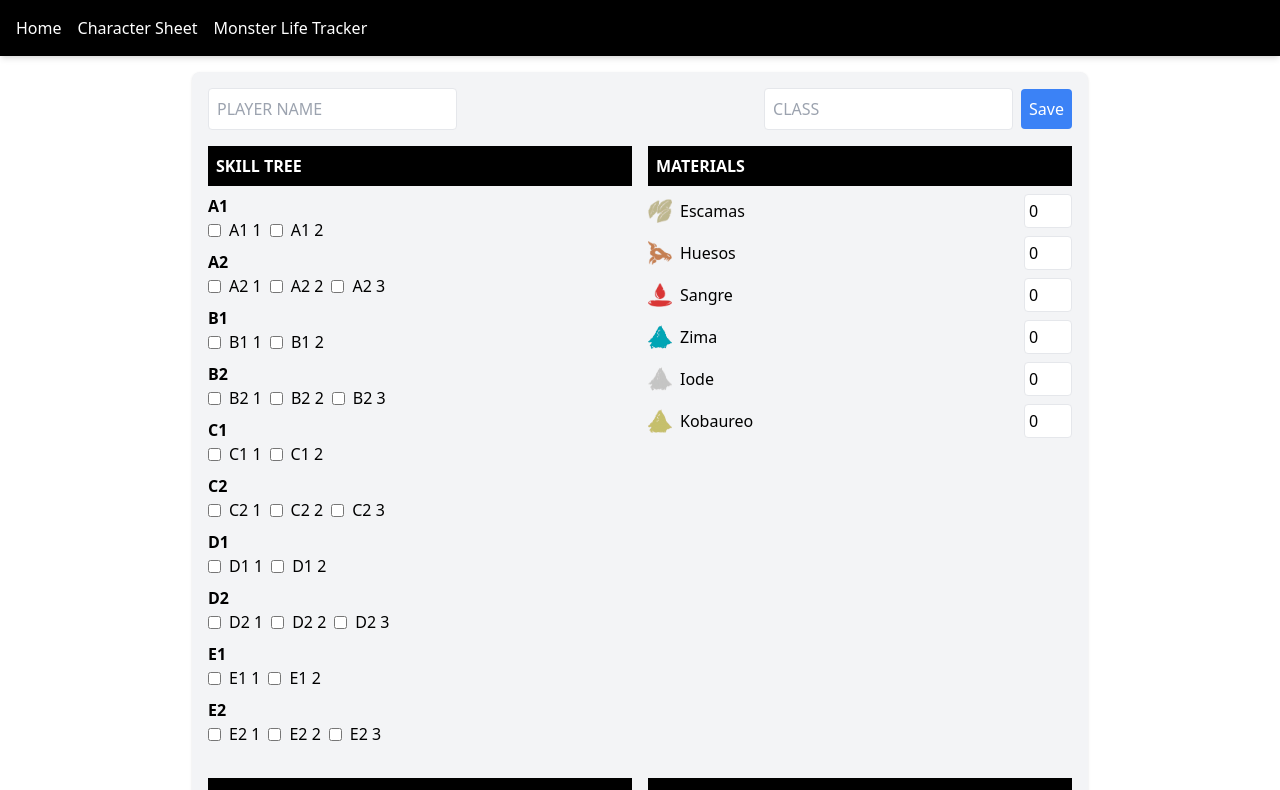
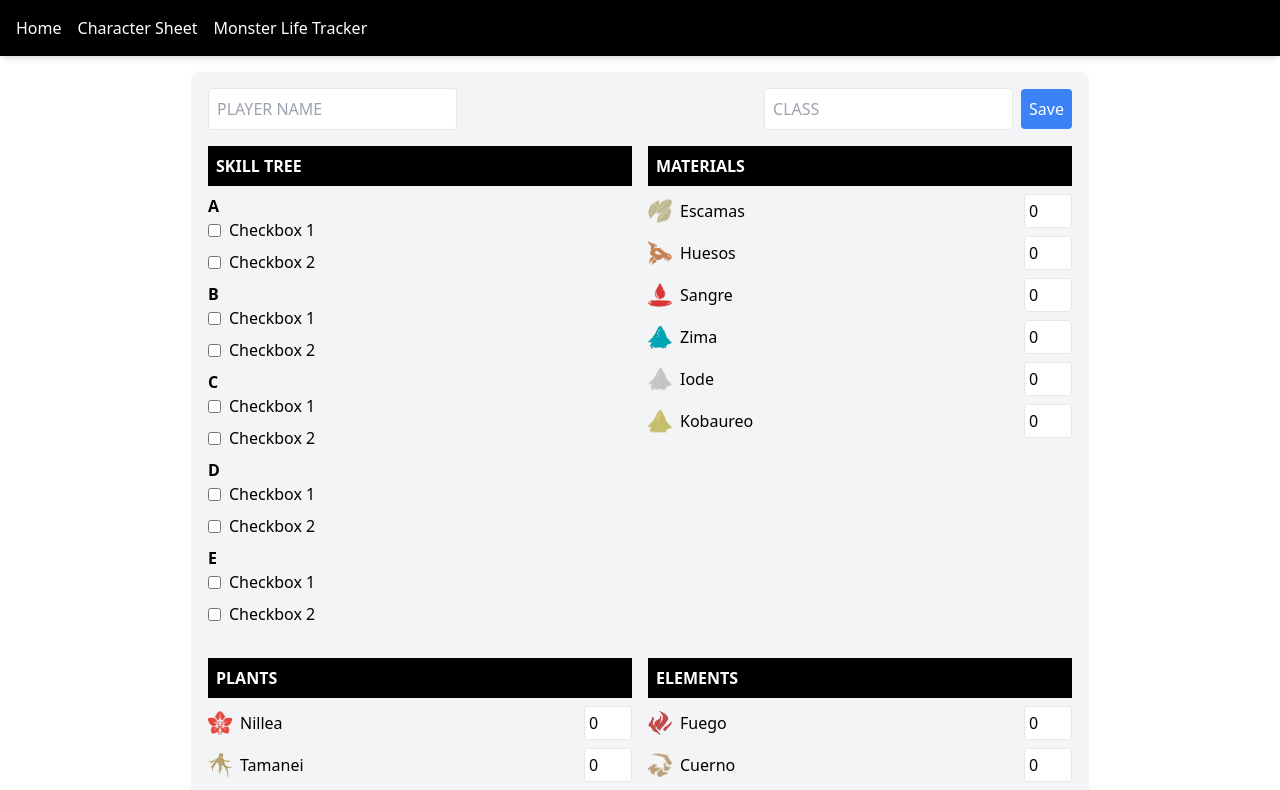
Before and after one commit to AdrianWheels/Primal, a React (Create React App) app: page /character-sheet in a window 1280 px wide. Shown: the top 790 px of the page. Built offline with nearby package versions, Linux system fonts and the light colour scheme.

Commit message:
Actualizar el skill tree errores

```diff
--- a/src/character-sheet-component.tsx
+++ b/src/character-sheet-component.tsx
@@ -69,16 +69,11 @@ const defaultCharacter: Character = {
   name: "",
   class: "",
   skills: {
-    A1: [false, false],
-    A2: [false, false, false],
-    B1: [false, false],
-    B2: [false, false, false],
-    C1: [false, false],
-    C2: [false, false, false],
-    D1: [false, false],
-    D2: [false, false, false],
-    E1: [false, false],
-    E2: [false, false, false],
+    A: [false, false],
+    B: [false, false],
+    C: [false, false],
+    D: [false, false],
+    E: [false, false],
   },
   materials: {
     escamas: 0,
@@ -110,6 +105,7 @@ const defaultCharacter: Character = {
   notes: "",
 };
 
+
 const CharacterSheet: React.FC = () => {
   const [character, setCharacter] = useState<Character>(defaultCharacter);
   const [characters, setCharacters] = useState<Character[]>([]);
@@ -131,7 +127,7 @@ const CharacterSheet: React.FC = () => {
   const handleInputChange = (
     section: keyof Character,
     key: string,
-    value: string | number | boolean,
+    value: boolean,
     index?: number
   ) => {
     if (section === "skills" && index !== undefined) {
@@ -140,7 +136,7 @@ const CharacterSheet: React.FC = () => {
         skills: {
           ...prev.skills,
           [key]: prev.skills[key].map((item, i) =>
-            i === index ? (value as boolean) : item
+            i === index ? (value ? item : "") : item
           ),
         },
       }));
@@ -159,6 +155,7 @@ const CharacterSheet: React.FC = () => {
       }));
     }
   };
+
 
   const saveCharacter = () => {
     const newCharacters = [...characters, character];
@@ -194,25 +191,26 @@ const CharacterSheet: React.FC = () => {
       {Object.entries(character.skills).map(([key, values]) => (
         <div key={key} className="mb-2">
           <div className="font-semibold">{key}</div>
-          <div className="flex space-x-2">
+          <div className="flex flex-col space-y-2">
             {values.map((value, index) => (
-              <label key={index} className="flex items-center">
+              <div key={index} className="flex items-center">
                 <input
                   type="checkbox"
-                  checked={value}
+                  checked={!!value}
                   onChange={() =>
                     handleInputChange("skills", key, !value, index)
                   }
                   className="mr-2"
                 />
-                {key} {index + 1}
-              </label>
+                <span>{value || `Checkbox ${index + 1}`}</span>
+              </div>
             ))}
           </div>
         </div>
       ))}
     </div>
   );
+
 
   const renderSection = <T extends Record<string, number>>(title: string, items: T, icons: { [key: string]: string }) => (
     <div className="mb-4">
```
